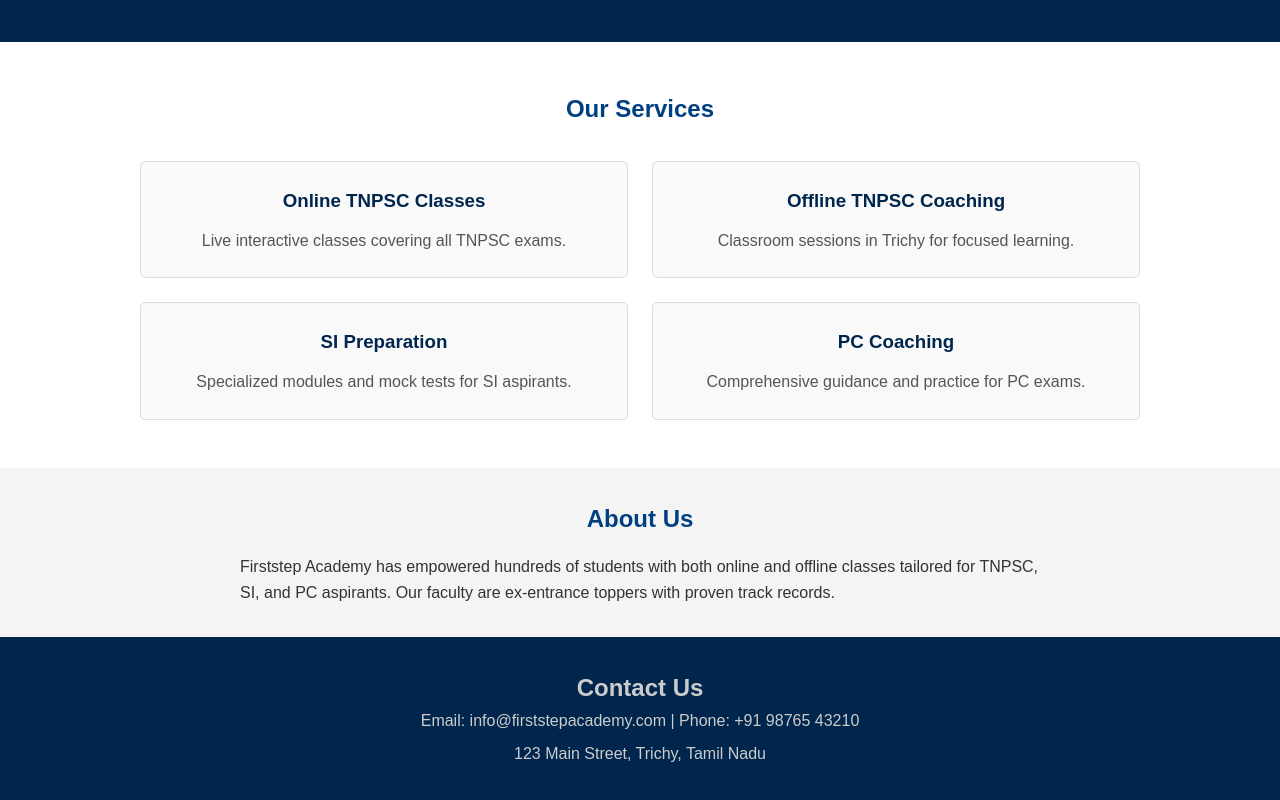
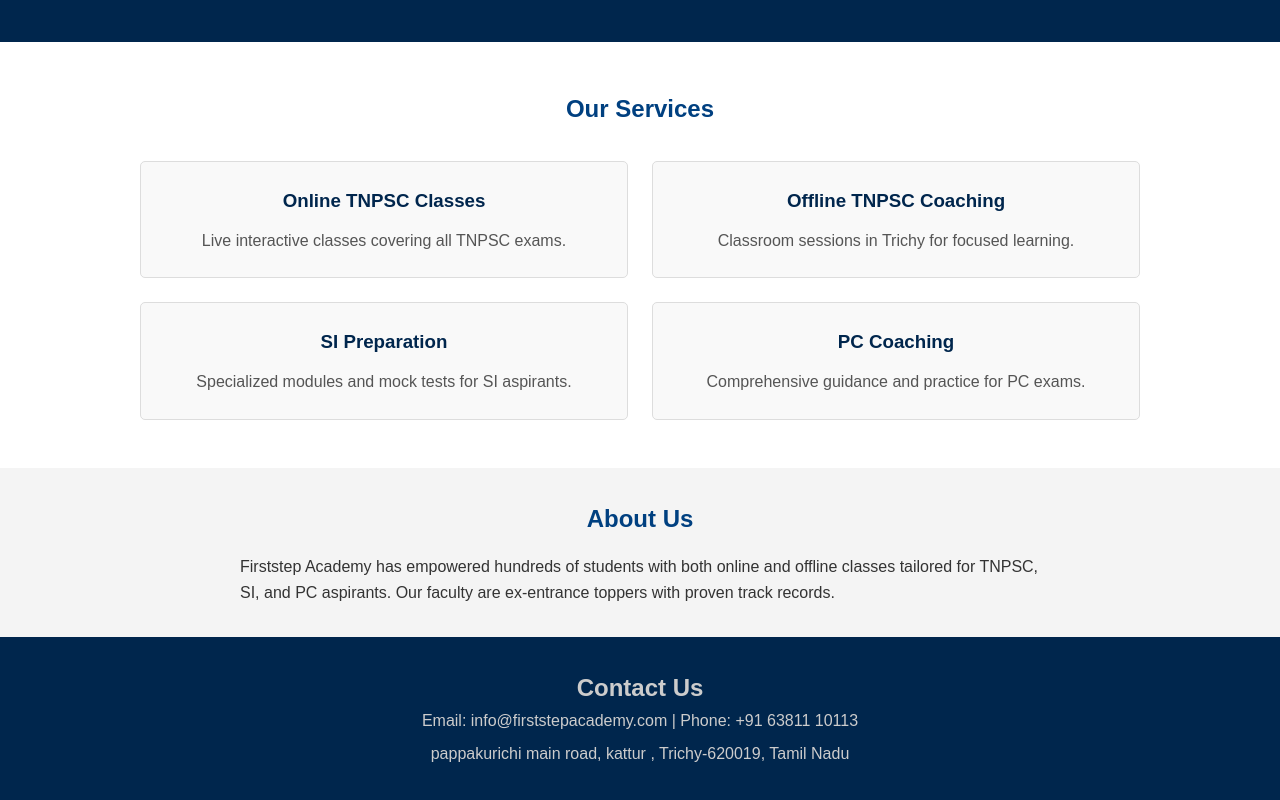
Before and after one commit to karthi17112005/First-step-academy-, a plain HTML site: page index.html in a window 1280 px wide. Shown: the part 328-1128 px from the top of the page. Drawn offline with Linux system fonts and the light colour scheme.

Commit message:
change address

```diff
--- a/index.html
+++ b/index.html
@@ -156,8 +156,8 @@
   <footer id="contact" class="site-footer">
     <div class="container">
       <h2>Contact Us</h2>
-      <p>Email: info@firststepacademy.com | Phone: +91 98765 43210</p>
-      <p>123 Main Street, Trichy, Tamil Nadu</p>
+      <p>Email: info@firststepacademy.com | Phone: +91 63811 10113</p>
+      <p> pappakurichi main road, kattur , Trichy-620019, Tamil Nadu</p>
     </div>
   </footer>
 
```
